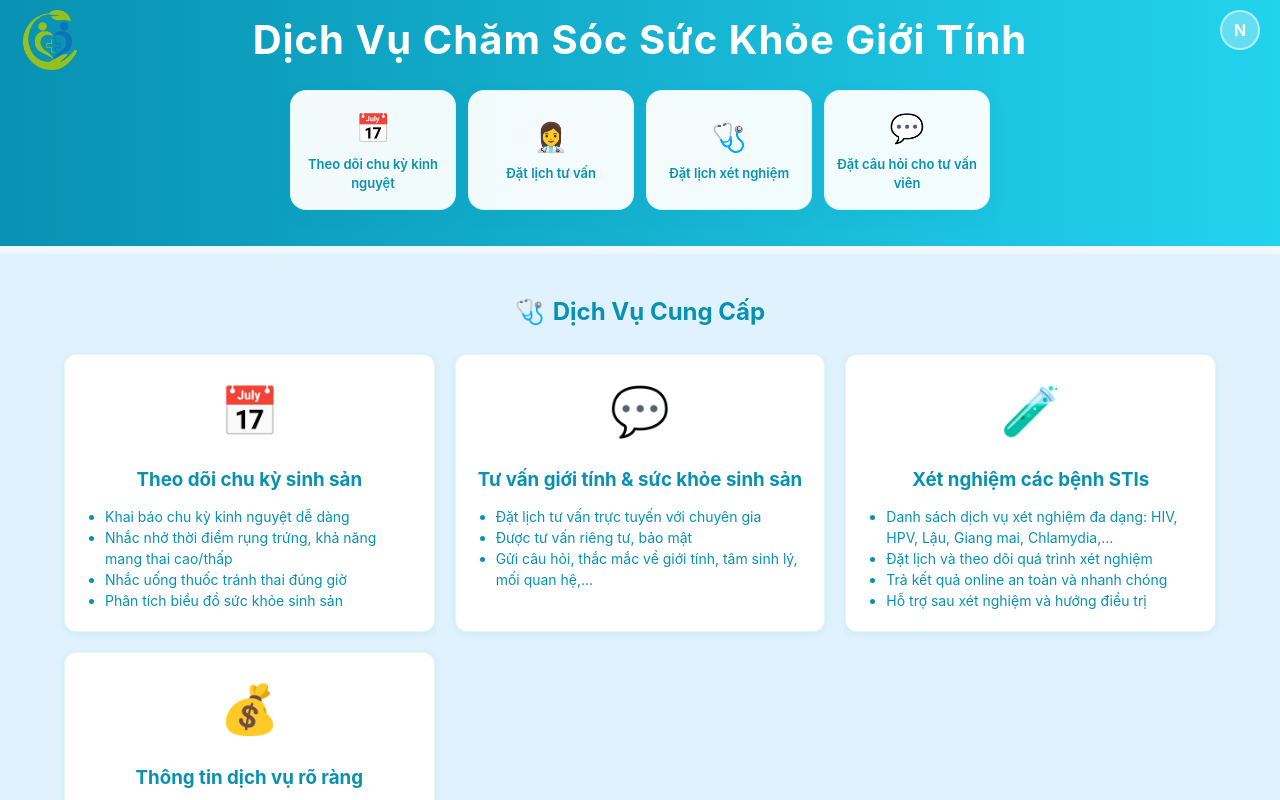
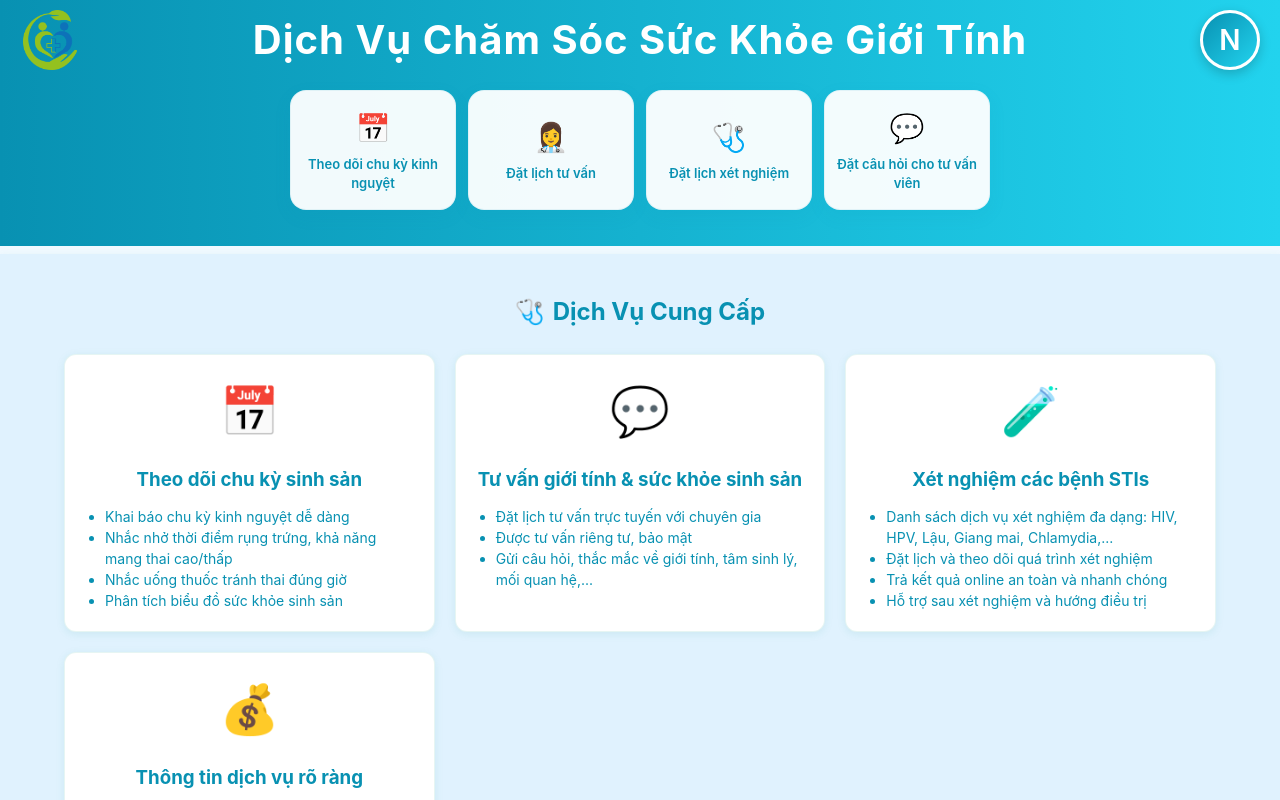
Before and after one commit to NeinMon/Gender-Healthcare-Service-Management-System, a React (Vite) app in the folder FE/: page /services in a window 1280 px wide. Shown: the top 800 px of the page. Built offline with nearby package versions, Linux system fonts and the light colour scheme; no server answers.

Commit message:
feat: Enhance user avatar display with gradient background and improved hover effects

```diff
--- a/FE/src/App.jsx
+++ b/FE/src/App.jsx
@@ -414,32 +414,35 @@ const App = () => {
           zIndex: 2
         }}>
           {isLoggedIn ? (
-            // Hiển thị khi đã đăng nhập
-            <div style={{
-              display: "flex",
-              alignItems: "center",
-              gap: 10,
-              background: "rgba(255,255,255,0.9)",
-              borderRadius: 8,
-              padding: "8px 16px"
-            }}>
-              <span style={{ color: "#0891b2", fontWeight: 600 }}>
-                Xin chào, {currentUser?.fullName}
+            // Hiển thị avatar khi đã đăng nhập
+            <div
+              style={{
+                width: 50,
+                height: 50,
+                borderRadius: "50%",
+                background: "linear-gradient(135deg, #0891b2, #22d3ee)",
+                display: "flex",
+                alignItems: "center",
+                justifyContent: "center",
+                cursor: "pointer",
+                border: "3px solid #fff",
+                boxShadow: "0 4px 12px rgba(0,0,0,0.2)",
+                transition: "all 0.3s ease"
+              }}
+              onClick={() => window.location.href = "/user-account"}
+              onMouseEnter={(e) => {
+                e.target.style.transform = "scale(1.1)";
+                e.target.style.boxShadow = "0 6px 16px rgba(0,0,0,0.3)";
+              }}
+              onMouseLeave={(e) => {
+                e.target.style.transform = "scale(1)";
+                e.target.style.boxShadow = "0 4px 12px rgba(0,0,0,0.2)";
+              }}
+              title={`Tài khoản của ${currentUser?.fullName}`}
+            >
+              <span style={{ color: "#fff", fontSize: 20, fontWeight: 600 }}>
+                {currentUser?.fullName?.charAt(0)?.toUpperCase() || "U"}
               </span>
-              <button
-                style={{
-                  background: "#0891b2",
-                  color: "#fff",
-                  border: "none",
-                  borderRadius: 6,
-                  padding: "8px 16px",
-                  fontWeight: 600,
-                  cursor: "pointer"
-                }}
-                onClick={handleLogout}
-              >
-                Đăng xuất
-              </button>
             </div>
           ) : (
             // Hiển thị khi chưa đăng nhập
--- a/FE/src/UserAvatar.jsx
+++ b/FE/src/UserAvatar.jsx
@@ -1,36 +1,54 @@
 import React from 'react';
 import { Link } from 'react-router-dom';
 
-const UserAvatar = ({ userName = "User" }) => {
+const UserAvatar = ({ userName = "User", style = {} }) => {
+  // Get user data from localStorage for consistency
+  const loggedInUser = localStorage.getItem('loggedInUser');
+  let currentUser = null;
+  try {
+    if (loggedInUser) {
+      currentUser = JSON.parse(loggedInUser);
+    }
+  } catch (error) {
+    console.error('Error parsing user data:', error);
+  }
+
+  const displayName = currentUser?.fullName || userName;
+
   return (
-    <Link to="/user-account">
-      <div style={{
-        width: 40,
-        height: 40,
+    <Link to="/user-account" style={{ textDecoration: 'none' }}>
+      <div
+        style={{
+          width: style.width || 50,
+          height: style.height || 50,
           borderRadius: "50%",
-        backgroundColor: "rgba(255,255,255,0.3)",
+          background: "linear-gradient(135deg, #0891b2, #22d3ee)",
           display: "flex",
           alignItems: "center",
           justifyContent: "center",
-        color: "white",
-        fontWeight: "bold",
-        fontSize: "16px",
-        border: "2px solid rgba(255,255,255,0.5)",
           cursor: "pointer",
+          border: "3px solid #fff",
+          boxShadow: "0 4px 12px rgba(0,0,0,0.2)",
           transition: "all 0.3s ease",
-        textDecoration: "none"
+          ...style
         }}
         onMouseEnter={(e) => {
-        e.target.style.backgroundColor = "rgba(255,255,255,0.5)";
           e.target.style.transform = "scale(1.1)";
+          e.target.style.boxShadow = "0 6px 16px rgba(0,0,0,0.3)";
         }}
         onMouseLeave={(e) => {
-        e.target.style.backgroundColor = "rgba(255,255,255,0.3)";
           e.target.style.transform = "scale(1)";
+          e.target.style.boxShadow = "0 4px 12px rgba(0,0,0,0.2)";
         }}
-      title="Thông tin tài khoản"
+        title={`Tài khoản của ${displayName}`}
       >
-        {userName.charAt(0).toUpperCase()}
+        <span style={{
+          color: "#fff",
+          fontSize: style.fontSize || 20,
+          fontWeight: 600
+        }}>
+          {displayName?.charAt(0)?.toUpperCase() || "U"}
+        </span>
       </div>
     </Link>
   );
```
Lines whose indentation alone changed are shown as unchanged.
